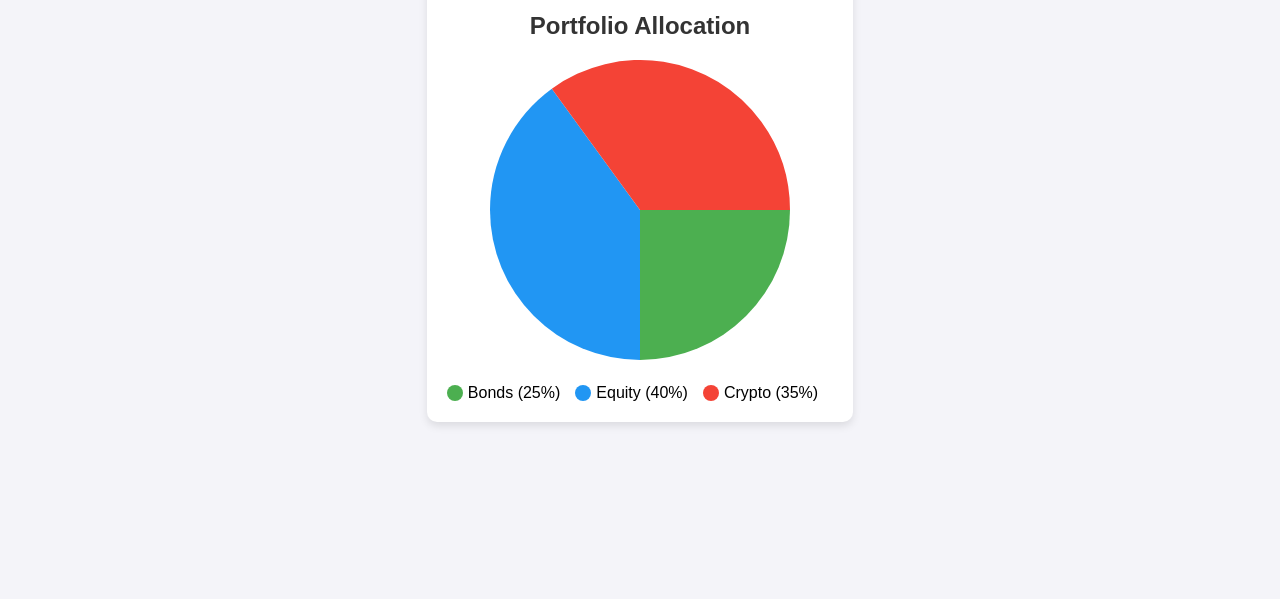
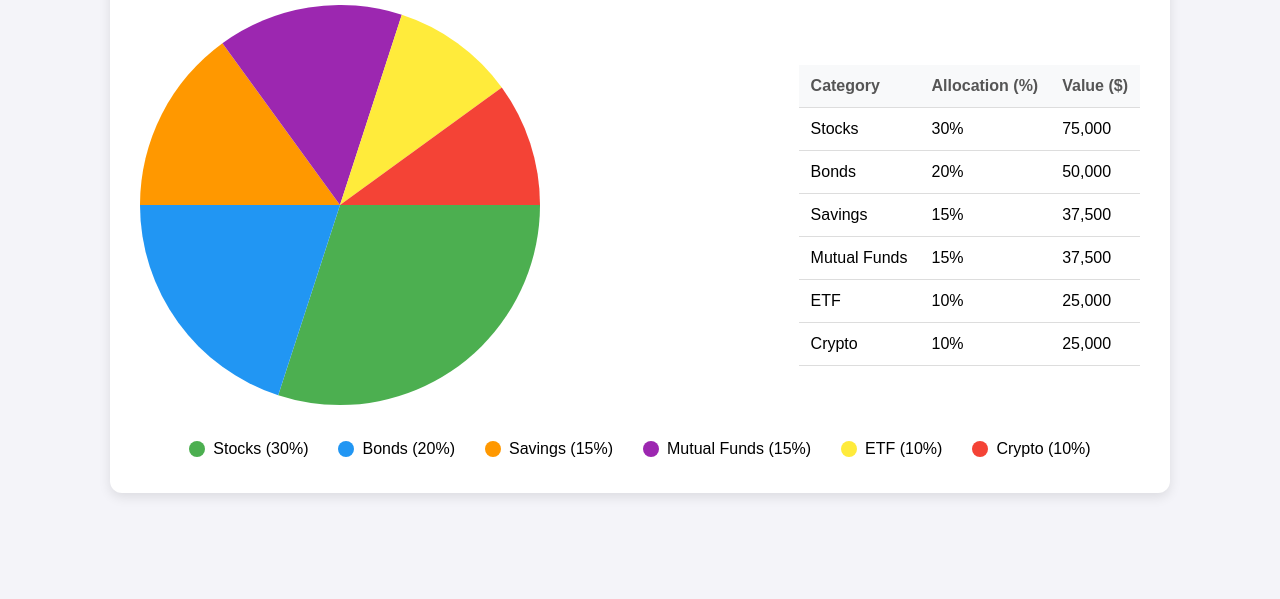
Before and after one commit to peterczu/test, a plain HTML site: page index.html in a window 1280 px wide. Shown: the part 201-800 px from the top of the page. Drawn offline with Linux system fonts and the light colour scheme.

Commit message:
Update index.html

```diff
--- a/index.html
+++ b/index.html
@@ -3,54 +3,91 @@
 <head>
     <meta charset="UTF-8">
     <meta name="viewport" content="width=device-width, initial-scale=1.0">
-    <title>Portfolio Pie Chart</title>
+    <title>Portfolio Tracking Dashboard</title>
     <style>
         body {
-            font-family: Arial, sans-serif;
+            font-family: 'Arial', sans-serif;
             background-color: #f4f4f9;
+            margin: 0;
+            padding: 0;
             display: flex;
             justify-content: center;
             align-items: center;
             height: 100vh;
-            margin: 0;
         }
         .dashboard {
             background-color: #fff;
-            padding: 20px;
-            border-radius: 10px;
-            box-shadow: 0 4px 8px rgba(0, 0, 0, 0.1);
+            padding: 30px;
+            border-radius: 12px;
+            box-shadow: 0 4px 12px rgba(0, 0, 0, 0.1);
+            width: 90%;
+            max-width: 1000px;
             text-align: center;
         }
         h1 {
-            font-size: 24px;
+            font-size: 28px;
             margin-bottom: 20px;
             color: #333;
         }
+        .chart-container {
+            display: flex;
+            justify-content: space-between;
+            align-items: center;
+            margin-bottom: 30px;
+        }
         canvas {
-            max-width: 300px;
-            max-height: 300px;
+            max-width: 400px;
+            max-height: 400px;
+        }
+        .table-container {
+            overflow-x: auto;
+        }
+        table {
+            width: 100%;
+            border-collapse: collapse;
+            margin-top: 20px;
+        }
+        th, td {
+            padding: 12px;
+            text-align: left;
+            border-bottom: 1px solid #ddd;
+        }
+        th {
+            background-color: #f8f9fa;
+            font-weight: bold;
+            color: #555;
         }
         .legend {
             display: flex;
+            flex-wrap: wrap;
             justify-content: center;
             margin-top: 20px;
         }
         .legend-item {
             display: flex;
             align-items: center;
-            margin-right: 15px;
+            margin: 5px 15px;
         }
         .legend-color {
             width: 16px;
             height: 16px;
             border-radius: 50%;
-            margin-right: 5px;
+            margin-right: 8px;
+        }
+        .stocks {
+            background-color: #4caf50; /* Green */
         }
         .bonds {
-            background-color: #4caf50; /* Green */
+            background-color: #2196f3; /* Blue */
         }
-        .equity {
-            background-color: #2196f3; /* Blue */
+        .savings {
+            background-color: #ff9800; /* Orange */
+        }
+        .mutualfunds {
+            background-color: #9c27b0; /* Purple */
+        }
+        .etf {
+            background-color: #ffeb3b; /* Yellow */
         }
         .crypto {
             background-color: #f44336; /* Red */
@@ -59,20 +96,84 @@
 </head>
 <body>
     <div class="dashboard">
-        <h1>Portfolio Allocation</h1>
-        <canvas id="pieChart"></canvas>
+        <h1>Portfolio Tracking Dashboard</h1>
+
+        <!-- Chart and Table Container -->
+        <div class="chart-container">
+            <!-- Pie Chart -->
+            <canvas id="pieChart"></canvas>
+
+            <!-- Table -->
+            <div class="table-container">
+                <table>
+                    <thead>
+                        <tr>
+                            <th>Category</th>
+                            <th>Allocation (%)</th>
+                            <th>Value ($)</th>
+                        </tr>
+                    </thead>
+                    <tbody>
+                        <tr>
+                            <td>Stocks</td>
+                            <td>30%</td>
+                            <td>75,000</td>
+                        </tr>
+                        <tr>
+                            <td>Bonds</td>
+                            <td>20%</td>
+                            <td>50,000</td>
+                        </tr>
+                        <tr>
+                            <td>Savings</td>
+                            <td>15%</td>
+                            <td>37,500</td>
+                        </tr>
+                        <tr>
+                            <td>Mutual Funds</td>
+                            <td>15%</td>
+                            <td>37,500</td>
+                        </tr>
+                        <tr>
+                            <td>ETF</td>
+                            <td>10%</td>
+                            <td>25,000</td>
+                        </tr>
+                        <tr>
+                            <td>Crypto</td>
+                            <td>10%</td>
+                            <td>25,000</td>
+                        </tr>
+                    </tbody>
+                </table>
+            </div>
+        </div>
+
+        <!-- Legend -->
         <div class="legend">
             <div class="legend-item">
-                <div class="legend-color bonds"></div>
-                <span>Bonds (25%)</span>
+                <div class="legend-color stocks"></div>
+                <span>Stocks (30%)</span>
             </div>
             <div class="legend-item">
-                <div class="legend-color equity"></div>
-                <span>Equity (40%)</span>
+                <div class="legend-color bonds"></div>
+                <span>Bonds (20%)</span>
+            </div>
+            <div class="legend-item">
+                <div class="legend-color savings"></div>
+                <span>Savings (15%)</span>
+            </div>
+            <div class="legend-item">
+                <div class="legend-color mutualfunds"></div>
+                <span>Mutual Funds (15%)</span>
+            </div>
+            <div class="legend-item">
+                <div class="legend-color etf"></div>
+                <span>ETF (10%)</span>
             </div>
             <div class="legend-item">
                 <div class="legend-color crypto"></div>
-                <span>Crypto (35%)</span>
+                <span>Crypto (10%)</span>
             </div>
         </div>
     </div>
@@ -80,9 +181,9 @@
     <script>
         // Data for the pie chart
         const data = {
-            labels: ['Bonds', 'Equity', 'Crypto'],
-            percentages: [25, 40, 35],
-            colors: ['#4caf50', '#2196f3', '#f44336']
+            labels: ['Stocks', 'Bonds', 'Savings', 'Mutual Funds', 'ETF', 'Crypto'],
+            percentages: [30, 20, 15, 15, 10, 10],
+            colors: ['#4caf50', '#2196f3', '#ff9800', '#9c27b0', '#ffeb3b', '#f44336']
         };
 
         // Get the canvas element
@@ -90,8 +191,8 @@
         const ctx = canvas.getContext('2d');
 
         // Set canvas size
-        canvas.width = 300;
-        canvas.height = 300;
+        canvas.width = 400;
+        canvas.height = 400;
 
         // Draw the pie chart
         let startAngle = 0;
```
